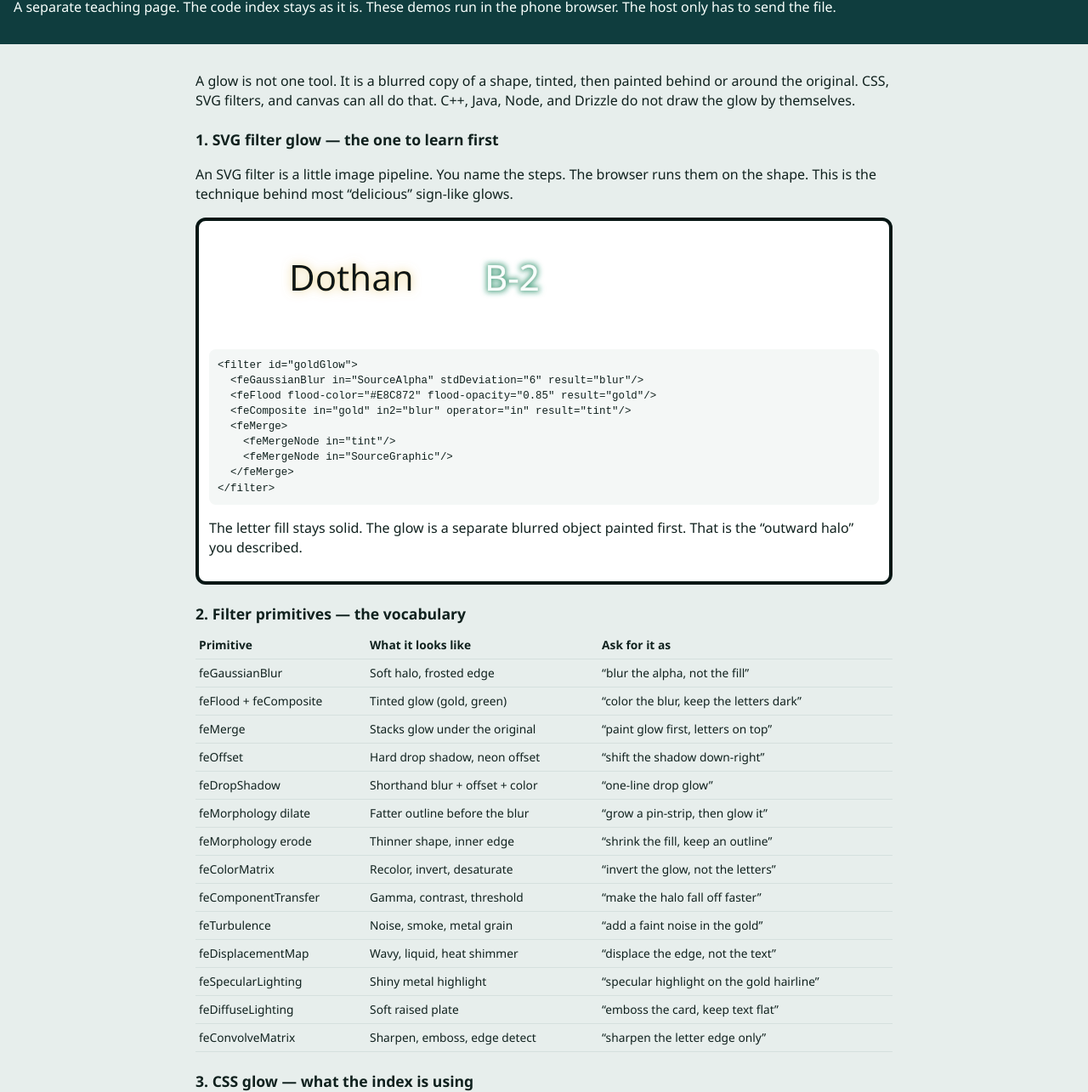
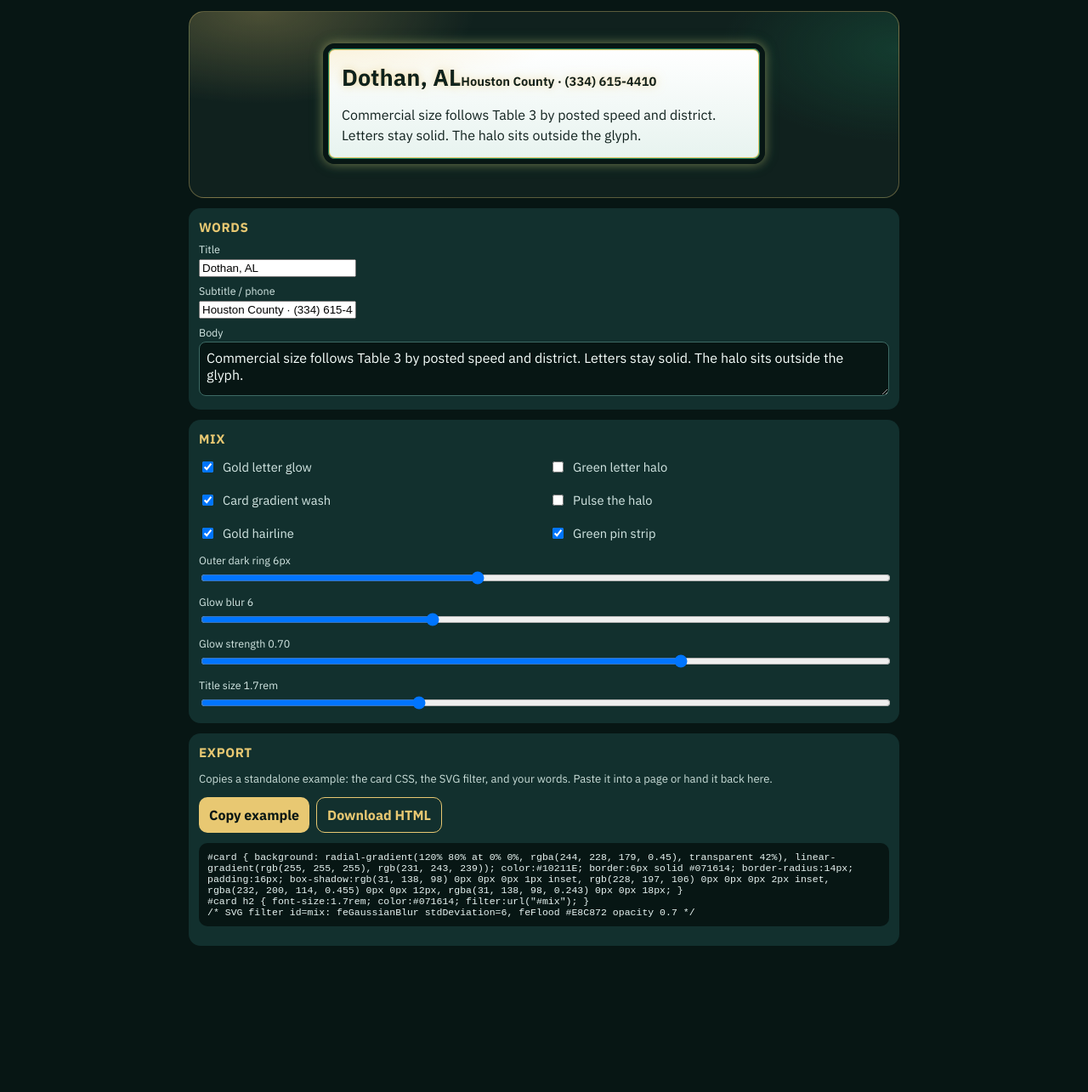
Before and after one commit to SilkyP9/Huntsville-SIN-CAMP, a plain HTML site: page effect-lab.html in a window 1280 px wide. Shown: the part 91-1376 px from the top of the page at 85% size. After the commit the page ends 1240 px from the top, so only its background shows below. Drawn offline with Linux system fonts and the light colour scheme.

Commit message:
Turn effect lab into an interactive mix-and-match glow playground

```diff
--- a/effect-lab.html
+++ b/effect-lab.html
@@ -2,144 +2,146 @@
 <html lang="en">
 <head>
 <meta charset="utf-8" />
-<meta name="viewport" content="width=device-width, initial-scale=1" />
-<title>Effect lab · ALPHA</title>
+<meta name="viewport" content="width=device-width, initial-scale=1, viewport-fit=cover" />
+<meta name="theme-color" content="#071614" />
+<title>Effect playground · ALPHA</title>
+<link rel="preconnect" href="https://fonts.googleapis.com" />
+<link href="https://fonts.googleapis.com/css2?family=IBM+Plex+Sans:wght@400;560;700&display=swap" rel="stylesheet" />
 <style>
-  :root { --paper:#E7EEEC; --ink:#10211E; --dark:#071614; --gold:#C4A35A; --green:#1F8A62; }
-  body { margin:0; font-family:"Segoe UI",sans-serif; background:var(--paper); color:var(--ink); line-height:1.45; }
-  header { background:#0F3D3E; color:#F7FFFC; padding:16px; }
-  header a { color:#F4E4B3; }
-  main { max-width:820px; margin:0 auto; padding:16px; }
-  h1 { font-size:1.4rem; margin:0 0 6px; }
-  h2 { font-size:1.1rem; margin:22px 0 8px; }
-  .card { background:#fff; border:4px solid var(--dark); border-radius:12px; padding:12px; margin:12px 0; }
-  .row { display:flex; flex-wrap:wrap; gap:12px; align-items:center; }
-  .swatch { width:140px; height:84px; display:grid; place-items:center; background:#10211E; color:#F7FFFC; border-radius:10px; font-weight:700; }
-  code, pre { font-size:0.78rem; background:#F4F7F6; border-radius:8px; }
-  pre { padding:10px; overflow:auto; }
-  table { width:100%; border-collapse:collapse; font-size:0.86rem; }
-  td, th { border-bottom:1px solid #D5E0DE; text-align:left; padding:6px 4px; vertical-align:top; }
-  .yes { color:#166534; font-weight:700; }
-  .no { color:#9A3412; font-weight:700; }
-  .mid { color:#B45309; font-weight:700; }
+  :root { --ink:#10211E; --stage:#10211E; --gold:#E8C872; --green:#1F8A62; --paper:#E7EEEC; }
+  * { box-sizing:border-box; }
+  body { margin:0; font-family:"IBM Plex Sans","Segoe UI",sans-serif; background:#071614; color:#F7FFFC; }
+  header { padding:14px 16px 8px; display:flex; justify-content:space-between; gap:8px; align-items:end; }
+  header a { color:#E8C872; font-size:.78rem; letter-spacing:.08em; text-transform:uppercase; font-weight:700; text-decoration:none; }
+  h1 { margin:4px 0 0; font-size:1.35rem; }
+  .sub { margin:4px 0 0; color:#C9DDD8; font-size:.88rem; }
+  main { padding:8px 12px 36px; max-width:860px; margin:0 auto; }
+  .stage { background:
+      radial-gradient(420px 180px at 10% 0%, rgba(232,200,114,.28), transparent 60%),
+      radial-gradient(380px 200px at 100% 20%, rgba(31,138,98,.25), transparent 55%),
+      var(--stage);
+    border:1px solid rgba(232,200,114,.35); border-radius:18px; padding:18px 14px 20px; min-height:220px;
+    display:grid; place-items:center; }
+  #card {
+    width:min(100%, 520px); background:#fff; color:#10211E; border-radius:14px; padding:16px;
+    border:6px solid #071614;
+  }
+  #card h2 { margin:0 0 6px; font-size:1.7rem; display:inline-block; }
+  #card .meta { font-weight:650; font-size:.92rem; display:inline-block; }
+  #card .brief { margin:10px 0 0; line-height:1.45; }
+  .panel { margin-top:12px; background:#12302E; border-radius:14px; padding:12px; }
+  .panel h2 { margin:0 0 8px; font-size:.95rem; letter-spacing:.04em; text-transform:uppercase; color:#E8C872; }
+  label { display:block; font-size:.78rem; color:#D5E8E5; margin:8px 0 3px; }
+  input[type=text], textarea { width:100%; background:#071614; color:#F7FFFC; border:1px solid #3D6A64; border-radius:8px; padding:8px; font:inherit; }
+  textarea { min-height:64px; }
+  .grid { display:grid; grid-template-columns:1fr 1fr; gap:8px 12px; }
+  .check { display:flex; align-items:center; gap:8px; margin:6px 0; font-size:.92rem; }
+  input[type=range] { width:100%; }
+  button { font:inherit; font-weight:700; border:0; border-radius:10px; padding:10px 12px; cursor:pointer; }
+  .row { display:flex; gap:8px; flex-wrap:wrap; margin-top:8px; }
+  .go { background:#E8C872; color:#071614; }
+  .ghost { background:transparent; color:#E8C872; border:1px solid #E8C872; }
+  pre { white-space:pre-wrap; background:#071614; color:#E7F4F2; border-radius:10px; padding:10px; font-size:.72rem; max-height:240px; overflow:auto; }
+  .note { color:#C9DDD8; font-size:.82rem; }
+  @media (max-width:560px) { .grid { grid-template-columns:1fr; } }
 </style>
 </head>
 <body>
 <header>
-  <a href="https://silkyp9.github.io/Huntsville-SIN-CAMP/">Alpha pages</a>
-  <h1>Effect lab — glow techniques</h1>
-  <p>A separate teaching page. The code index stays as it is. These demos run in the phone browser. The host only has to send the file.</p>
+  <div><a href="https://silkyp9.github.io/Huntsville-SIN-CAMP/">Alpha pages</a><h1>Effect playground</h1><p class="sub">Mix the rings and glows. Export the look when it feels right.</p></div>
 </header>
 <main>
-<p>A glow is not one tool. It is a blurred copy of a shape, tinted, then painted behind or around the original. CSS, SVG filters, and canvas can all do that. C++, Java, Node, and Drizzle do not draw the glow by themselves.</p>
-
-<h2>1. SVG filter glow — the one to learn first</h2>
-<p>An SVG filter is a little image pipeline. You name the steps. The browser runs them on the shape. This is the technique behind most “delicious” sign-like glows.</p>
-<div class="card">
-  <svg width="100%" height="120" viewBox="0 0 640 120">
+<svg width="0" height="0" style="position:absolute">
   <defs>
-      <filter id="goldGlow" x="-40%" y="-40%" width="180%" height="180%">
-        <feGaussianBlur in="SourceAlpha" stdDeviation="6" result="blur" />
-        <feFlood flood-color="#E8C872" flood-opacity="0.85" result="gold" />
-        <feComposite in="gold" in2="blur" operator="in" result="tint" />
+    <filter id="mix" x="-50%" y="-50%" width="200%" height="200%">
+      <feGaussianBlur id="fBlur" in="SourceAlpha" stdDeviation="6" result="blur" />
+      <feFlood id="fFlood" flood-color="#E8C872" flood-opacity="0.7" result="ink" />
+      <feComposite in="ink" in2="blur" operator="in" result="glow" />
       <feMerge>
-          <feMergeNode in="tint" />
-          <feMergeNode in="SourceGraphic" />
-        </feMerge>
-      </filter>
-      <filter id="greenPin" x="-40%" y="-40%" width="180%" height="180%">
-        <feMorphology in="SourceAlpha" operator="dilate" radius="2" result="fat" />
-        <feGaussianBlur in="fat" stdDeviation="3" result="blur" />
-        <feFlood flood-color="#1F8A62" flood-opacity="0.7" result="green" />
-        <feComposite in="green" in2="blur" operator="in" result="halo" />
-        <feMerge>
-          <feMergeNode in="halo" />
+        <feMergeNode in="glow" />
         <feMergeNode in="SourceGraphic" />
       </feMerge>
     </filter>
   </defs>
-    <text x="20" y="70" font-size="42" font-family="Segoe UI" fill="#071614" filter="url(#goldGlow)">Dothan</text>
-    <text x="250" y="70" font-size="42" font-family="Segoe UI" fill="#F7FFFC" filter="url(#greenPin)">B-2</text>
 </svg>
-  <pre>&lt;filter id="goldGlow"&gt;
-  &lt;feGaussianBlur in="SourceAlpha" stdDeviation="6" result="blur"/&gt;
-  &lt;feFlood flood-color="#E8C872" flood-opacity="0.85" result="gold"/&gt;
-  &lt;feComposite in="gold" in2="blur" operator="in" result="tint"/&gt;
-  &lt;feMerge&gt;
-    &lt;feMergeNode in="tint"/&gt;
-    &lt;feMergeNode in="SourceGraphic"/&gt;
-  &lt;/feMerge&gt;
-&lt;/filter&gt;</pre>
-  <p>The letter fill stays solid. The glow is a separate blurred object painted first. That is the “outward halo” you described.</p>
+<div class="stage"><article id="card"><h2 id="title">Dothan, AL</h2><div class="meta" id="meta">Houston County · (334) 615-4410</div><p class="brief" id="brief">Commercial size follows Table 3 by posted speed and district. Letters stay solid. The halo sits outside the glyph.</p></article></div>
+<section class="panel">
+  <h2>Words</h2>
+  <label>Title</label><input id="inTitle" value="Dothan, AL" />
+  <label>Subtitle / phone</label><input id="inMeta" value="Houston County · (334) 615-4410" />
+  <label>Body</label><textarea id="inBrief">Commercial size follows Table 3 by posted speed and district. Letters stay solid. The halo sits outside the glyph.</textarea>
+</section>
+<section class="panel">
+  <h2>Mix</h2>
+  <div class="grid">
+    <label class="check"><input type="checkbox" id="goldOn" checked /> Gold letter glow</label>
+    <label class="check"><input type="checkbox" id="greenOn" /> Green letter halo</label>
+    <label class="check"><input type="checkbox" id="washOn" checked /> Card gradient wash</label>
+    <label class="check"><input type="checkbox" id="pulseOn" /> Pulse the halo</label>
+    <label class="check"><input type="checkbox" id="goldRing" checked /> Gold hairline</label>
+    <label class="check"><input type="checkbox" id="greenPin" checked /> Green pin strip</label>
   </div>
-
-<h2>2. Filter primitives — the vocabulary</h2>
-<table>
-  <tr><th>Primitive</th><th>What it looks like</th><th>Ask for it as</th></tr>
-  <tr><td>feGaussianBlur</td><td>Soft halo, frosted edge</td><td>“blur the alpha, not the fill”</td></tr>
-  <tr><td>feFlood + feComposite</td><td>Tinted glow (gold, green)</td><td>“color the blur, keep the letters dark”</td></tr>
-  <tr><td>feMerge</td><td>Stacks glow under the original</td><td>“paint glow first, letters on top”</td></tr>
-  <tr><td>feOffset</td><td>Hard drop shadow, neon offset</td><td>“shift the shadow down-right”</td></tr>
-  <tr><td>feDropShadow</td><td>Shorthand blur + offset + color</td><td>“one-line drop glow”</td></tr>
-  <tr><td>feMorphology dilate</td><td>Fatter outline before the blur</td><td>“grow a pin-strip, then glow it”</td></tr>
-  <tr><td>feMorphology erode</td><td>Thinner shape, inner edge</td><td>“shrink the fill, keep an outline”</td></tr>
-  <tr><td>feColorMatrix</td><td>Recolor, invert, desaturate</td><td>“invert the glow, not the letters”</td></tr>
-  <tr><td>feComponentTransfer</td><td>Gamma, contrast, threshold</td><td>“make the halo fall off faster”</td></tr>
-  <tr><td>feTurbulence</td><td>Noise, smoke, metal grain</td><td>“add a faint noise in the gold”</td></tr>
-  <tr><td>feDisplacementMap</td><td>Wavy, liquid, heat shimmer</td><td>“displace the edge, not the text”</td></tr>
-  <tr><td>feSpecularLighting</td><td>Shiny metal highlight</td><td>“specular highlight on the gold hairline”</td></tr>
-  <tr><td>feDiffuseLighting</td><td>Soft raised plate</td><td>“emboss the card, keep text flat”</td></tr>
-  <tr><td>feConvolveMatrix</td><td>Sharpen, emboss, edge detect</td><td>“sharpen the letter edge only”</td></tr>
-</table>
-
-<h2>3. CSS glow — what the index is using</h2>
-<div class="card row">
-  <div class="swatch" style="text-shadow:0 0 8px #E8C872, 0 0 16px rgba(31,138,98,.6)">CSS text</div>
-  <div class="swatch" style="box-shadow:0 0 18px rgba(196,163,90,.7), inset 0 0 0 1px #1F8A62, inset 0 0 0 2px #E4C56A; border:6px solid #071614">CSS box</div>
-  <div class="swatch" style="filter:drop-shadow(0 0 8px #E8C872)">CSS filter</div>
-</div>
-<ul>
-  <li><b>text-shadow</b> — halo on glyphs. Cheap. Stays readable if the fill color is solid and the blur is outside.</li>
-  <li><b>box-shadow</b> — halo on the rectangle, plus inset rings (the green pin and gold hairline).</li>
-  <li><b>filter: drop-shadow()</b> — follows the real shape, including transparent PNG letters. Heavier than text-shadow.</li>
-  <li><b>background gradients</b> — the wash behind a title. Not a glow by itself until you blur a copy.</li>
-  <li><b>mix-blend-mode / background-clip:text</b> — metallic letter fill. Easy to hurt legibility.</li>
-</ul>
-
-<h2>4. What animates, and where</h2>
-<table>
-  <tr><th>Effect</th><th>On thealphasignature.com (Hostinger PHP site)</th><th>Notes</th></tr>
-  <tr><td>CSS transition, @keyframes, text-shadow pulse</td><td class="yes">Yes</td><td>Browser. Upload the CSS file.</td></tr>
-  <tr><td>SVG filters, SMIL, CSS animation on SVG</td><td class="yes">Yes</td><td>Same. No server language required.</td></tr>
-  <tr><td>Canvas 2D, WebGL, three.js, Lottie</td><td class="yes">Yes</td><td>If you upload the JS. Phone GPU decides smoothness.</td></tr>
-  <tr><td>PHP pages, login.php, MySQL</td><td class="yes">Yes</td><td>This is what the CRM already is.</td></tr>
-  <tr><td>Node.js API, Drizzle ORM</td><td class="mid">Separate app</td><td>Hostinger can host Node on some plans. It does not style a PHP page. Drizzle only talks to a database.</td></tr>
-  <tr><td>Java, Python, C++ server</td><td class="no">No on this web plan</td><td>Those need a VPS. They still do not draw glows.</td></tr>
-  <tr><td>C++ compiled to WebAssembly</td><td class="mid">Yes, if prebuilt</td><td>You compile elsewhere, upload the .wasm. Overkill for a card glow.</td></tr>
-  <tr><td>Vendor SDK (NovaStar, ArcGIS)</td><td class="mid">Link or embed</td><td>An SDK is someone else’s library, not an effect language.</td></tr>
-</table>
-
-<h2>5. Language vs effect — do not mix these up</h2>
-<div class="card">
-  <p><b>CSS</b> — describes paint: color, shadow, gradient, animation. Works everywhere the file is served.</p>
-  <p><b>SVG</b> — drawing plus a filter graph. Best when the glow must follow letters or a logo path.</p>
-  <p><b>JavaScript</b> — turns effects on, reads a field, swaps a class. Canvas and WebGL live here.</p>
-  <p><b>PHP</b> — builds the page on Hostinger before it is sent. It does not animate. The browser does.</p>
-  <p><b>Node</b> — JavaScript on a server. APIs, sockets, file watchers. Not a glow.</p>
-  <p><b>Drizzle</b> — a Node/TypeScript library that writes SQL. Zero pixels.</p>
-  <p><b>Java</b> — server or Android apps. Not available as the page renderer on this Hostinger site.</p>
-  <p><b>C++</b> — native apps, game engines, sign-controller firmware. A web page cannot compile C++ on Hostinger. A prebuilt WebAssembly file can run in the browser, which is the wrong tool for a title glow.</p>
-  <p><b>SDK</b> — a kit from a vendor (maps, LED players, payments). You call it. You do not “write an SDK glow.”</p>
-</div>
-
-<h2>6. How to ask for the next look</h2>
-<ul>
-  <li>“SVG gold glow under the city name, letters stay #071614, blur 6, opacity .4.”</li>
-  <li>“CSS only: inset 1px green, 1px gold, 6px dark outer, no SVG.”</li>
-  <li>“Pulse the gold halo 2.5s, ease-in-out, do not move the card.”</li>
-  <li>“Do not use canvas. Must work as one HTML file on Hostinger and on the phone.”</li>
-</ul>
-<p>For the Alpha CRM pages, stay on CSS and inline SVG. Upload the HTML/CSS into <code>public_html</code>. Do not add Node, Drizzle, Java, or C++ to get a prettier card.</p>
+  <label>Outer dark ring <span id="ringVal">6</span>px</label><input id="ring" type="range" min="2" max="12" value="6" />
+  <label>Glow blur <span id="blurVal">6</span></label><input id="blur" type="range" min="0" max="18" value="6" />
+  <label>Glow strength <span id="opVal">0.70</span></label><input id="op" type="range" min="0" max="100" value="70" />
+  <label>Title size <span id="sizeVal">1.7</span>rem</label><input id="size" type="range" min="12" max="28" value="17" />
+</section>
+<section class="panel">
+  <h2>Export</h2>
+  <p class="note">Copies a standalone example: the card CSS, the SVG filter, and your words. Paste it into a page or hand it back here.</p>
+  <div class="row"><button class="go" id="copy" type="button">Copy example</button><button class="ghost" id="download" type="button">Download HTML</button></div>
+  <pre id="out"></pre>
+</section>
 </main>
+<script>
+const $ = id => document.getElementById(id);
+const card = $("card"), title = $("title"), meta = $("meta"), brief = $("brief");
+function num(id){ return Number($(id).value); }
+function build(){
+  const ring = num("ring"), blur = num("blur"), op = num("op")/100, size = num("size")/10;
+  $("ringVal").textContent = ring; $("blurVal").textContent = blur; $("opVal").textContent = op.toFixed(2); $("sizeVal").textContent = size.toFixed(1);
+  title.textContent = $("inTitle").value; meta.textContent = $("inMeta").value; brief.textContent = $("inBrief").value;
+  title.style.fontSize = size + "rem";
+  const gold = $("goldOn").checked, green = $("greenOn").checked;
+  const glowColor = green && !gold ? "#1F8A62" : "#E8C872";
+  $("fBlur").setAttribute("stdDeviation", blur);
+  $("fFlood").setAttribute("flood-color", glowColor);
+  $("fFlood").setAttribute("flood-opacity", op);
+  title.style.filter = (gold || green) ? "url(#mix)" : "none";
+  meta.style.filter = (gold || green) ? "url(#mix)" : "none";
+  const shadows = [];
+  if ($("greenPin").checked) shadows.push("inset 0 0 0 1px #1F8A62");
+  if ($("goldRing").checked) shadows.push("inset 0 0 0 2px #E4C56A");
+  shadows.push("0 0 " + (blur*2) + "px rgba(232,200,114," + (op*0.65) + ")");
+  shadows.push("0 0 " + (blur*3) + "px rgba(31,138,98," + (op*0.35) + ")");
+  card.style.border = ring + "px solid #071614";
+  card.style.boxShadow = shadows.join(", ");
+  card.style.background = $("washOn").checked
+    ? "radial-gradient(120% 80% at 0% 0%, rgba(244,228,179,.45), transparent 42%), linear-gradient(180deg, #fff, #e7f3ef)"
+    : "#fff";
+  title.style.animation = $("pulseOn").checked ? "pulse 2.4s ease-in-out infinite" : "none";
+  const css = [
+    "#card { background: " + card.style.background + "; color:#10211E; border:" + ring + "px solid #071614; border-radius:14px; padding:16px; box-shadow:" + card.style.boxShadow + "; }",
+    "#card h2 { font-size:" + size + "rem; color:#071614; filter:" + title.style.filter + "; }",
+    "/* SVG filter id=mix: feGaussianBlur stdDeviation=" + blur + ", feFlood " + glowColor + " opacity " + op + " */"
+  ].join("\n");
+  $("out").textContent = css;
+  return { ring, blur, op, size, glowColor, css };
+}
+function exampleHtml(){
+  const s = build();
+  return "<!DOCTYPE html><html><head><meta charset=utf-8><meta name=viewport content='width=device-width,initial-scale=1'><title>Look example</title></head><body style='background:#10211E;font-family:Segoe UI,sans-serif;padding:24px'>\n<svg width=0 height=0><filter id=mix x=-50% y=-50% width=200% height=200%><feGaussianBlur in=SourceAlpha stdDeviation=" + s.blur + " result=blur /><feFlood flood-color=" + s.glowColor + " flood-opacity=" + s.op + " result=ink /><feComposite in=ink in2=blur operator=in result=glow /><feMerge><feMergeNode in=glow /><feMergeNode in=SourceGraphic /></feMerge></filter></svg>\n<article id=card style=\"" + card.getAttribute("style") + "\"><h2 style=\"filter:url(#mix);font-size:" + s.size + "rem;margin:0 0 6px\">" + title.textContent + "</h2><div style=\"filter:url(#mix);font-weight:700\">" + meta.textContent + "</div><p>" + brief.textContent + "</p></article></body></html>";
+}
+document.querySelectorAll("input,textarea").forEach(el => el.addEventListener("input", build));
+$("copy").onclick = async () => { await navigator.clipboard.writeText(exampleHtml()); $("copy").textContent = "Copied"; setTimeout(()=>$("copy").textContent="Copy example", 1200); };
+$("download").onclick = () => {
+  const blob = new Blob([exampleHtml()], {type:"text/html"});
+  const a = document.createElement("a"); a.href = URL.createObjectURL(blob); a.download = "alpha-look-example.html"; a.click();
+};
+const style = document.createElement("style");
+style.textContent = "@keyframes pulse { 50% { opacity:.72 } }";
+document.head.appendChild(style);
+build();
+</script>
 </body>
 </html>
```
Lines whose indentation alone changed are shown as unchanged.
